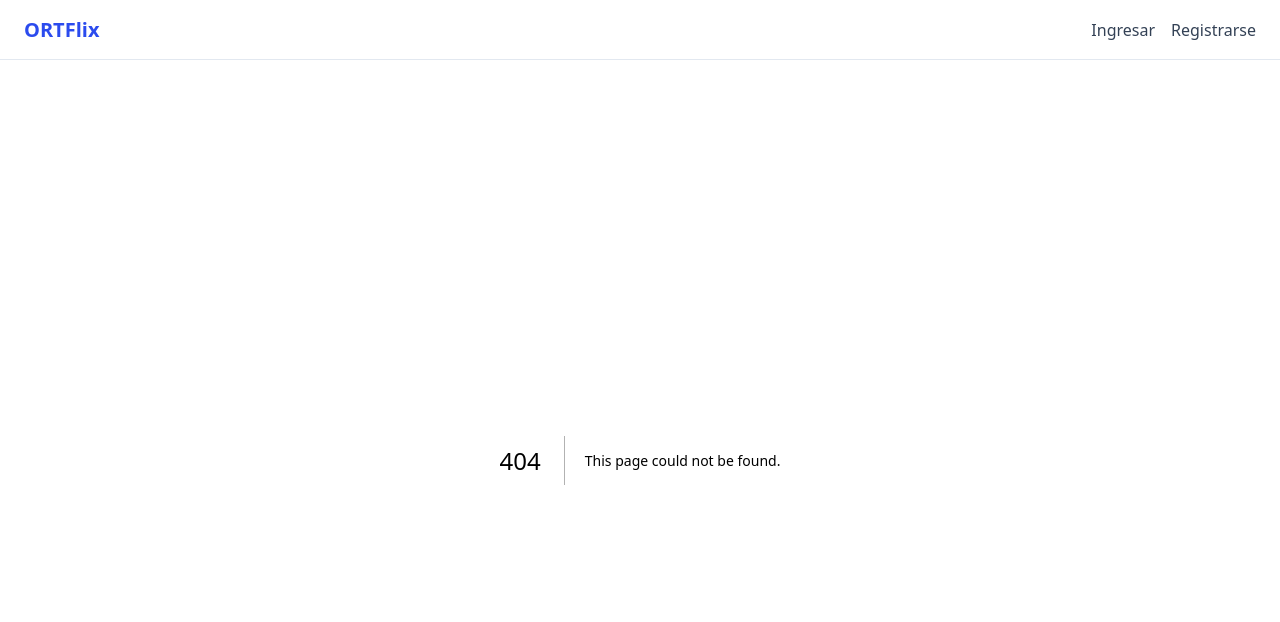
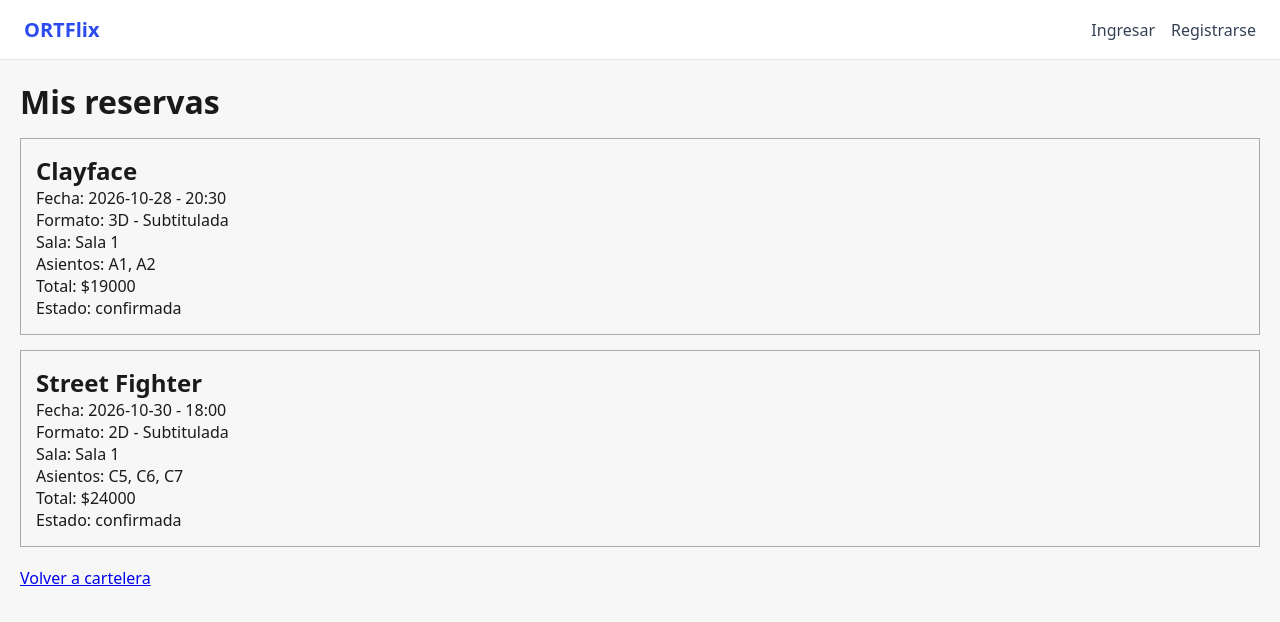
Before and after one commit to ZAVALETAFORT/PNT2_ORTFlix, a Next.js app: page /reservas in a window 1280 px wide. Before the commit this address had no page. Shown: the top 622 px of the page. Built offline with nearby package versions, Linux system fonts and the light colour scheme.

Commit message:
implementar seleccion y listado de reservas

```diff
--- a/app/layout.js
+++ b/app/layout.js
@@ -1,5 +1,6 @@
 import Header from "./components/Header";
-import './global.css';
+import "./global.css";
+import { ReservasProvider } from "./reservas/ReservasProvider";
 
 export const metadata = {
   title: "ORTFlix",
@@ -12,7 +13,11 @@ export default function RootLayout({ children }) {
     <html lang="es">
       <body>
         <Header />
-        {children}
+        <ReservasProvider>
+
+          {children}
+
+        </ReservasProvider>
       </body>
     </html>
   );
--- /dev/null
+++ b/app/reservas/ReservasProvider.jsx
@@ -0,0 +1,48 @@
+
+"use client";
+
+import { createContext, useContext, useState } from "react";
+import { reservas as reservasIniciales } from "@/src/data/mock";
+
+const ReservasContext = createContext(null);
+
+export function ReservasProvider({ children }) {
+  const [reservas, setReservas] = useState(reservasIniciales);
+
+  function crearReserva(funcionId, asientos) {
+    // Verificar que no haya asientos ocupados
+    const ocupados = reservas
+      .filter((r) => r.funcionId === funcionId && r.estado === "confirmada")
+      .flatMap((r) => r.asientos);
+
+    if (
+      asientos.length === 0 ||
+      asientos.length > 10 ||
+      asientos.some((a) => ocupados.includes(a))
+    ) {
+      return false;
+    }
+
+    const nuevaReserva = {
+      id: Math.max(0, ...reservas.map((r) => r.id)) + 1,
+      usuarioId: 2, // Cliente de prueba del mock
+      funcionId,
+      asientos: [...asientos],
+      estado: "confirmada",
+      fechaCreacion: new Date().toISOString(),
+    };
+
+    setReservas([...reservas, nuevaReserva]);
+    return true;
+  }
+
+  return (
+    <ReservasContext.Provider value={{ reservas, crearReserva }}>
+      {children}
+    </ReservasContext.Provider>
+  );
+}
+
+export function useReservas() {
+  return useContext(ReservasContext);
+}
--- /dev/null
+++ b/app/reservas/page.js
@@ -0,0 +1,64 @@
+"use client";
+
+import Link from "next/link";
+import { funciones, salas } from "@/src/data/mock";
+import { useReservas } from "./ReservasProvider";
+import { useEffect, useState } from "react";
+
+export default function MisReservas() {
+  const { reservas } = useReservas();
+  const [ahora, setAhora] = useState(null);
+
+  useEffect(() => {
+    const timer = setTimeout(() => setAhora(Date.now()), 0);
+    return () => clearTimeout(timer);
+  }, []);
+
+  // Usuario de prueba del mock
+  const misReservas = reservas.filter((r) => r.usuarioId === 2);
+
+  return (
+    <main style={{ padding: 20 }}>
+      <h1>Mis reservas</h1>
+
+      {misReservas.length === 0 && <p>Todavía no tenés reservas.</p>}
+
+      {misReservas.map((reserva) => {
+        const funcion = funciones.find((f) => f.id === reserva.funcionId);
+        const sala = salas.find((s) => s.id === funcion?.salaId);
+
+        if (!funcion) return null;
+
+        const finalizada =
+          reserva.estado === "confirmada" &&
+          ahora !== null &&
+          new Date(`${funcion.fecha}T${funcion.hora}:00`).getTime() <= ahora;
+
+        const estado = finalizada ? "finalizada" : reserva.estado;
+
+        return (
+          <div
+            key={reserva.id}
+            style={{ border: "1px solid #aaa", padding: 15, marginTop: 15 }}
+          >
+            <h2>{funcion.titulo}</h2>
+            <p>
+              Fecha: {funcion.fecha} - {funcion.hora}
+            </p>
+            <p>
+              Formato: {funcion.formato} - {funcion.idioma}
+            </p>
+            <p>Sala: {sala?.nombre}</p>
+            <p>Asientos: {reserva.asientos.join(", ")}</p>
+            <p>Total: ${reserva.asientos.length * funcion.precio}</p>
+            <p>Estado: {estado}</p>
+          </div>
+        );
+      })}
+
+      <p style={{ marginTop: 20 }}>
+        <Link href="/">Volver a cartelera</Link>
+      </p>
+    </main>
+  );
+}
```
Also changed, not shown: app/reservas/components/MapaAsientos.jsx (+43 -6 lines), app/reservas/nueva/page.js (+3 -4 lines).
